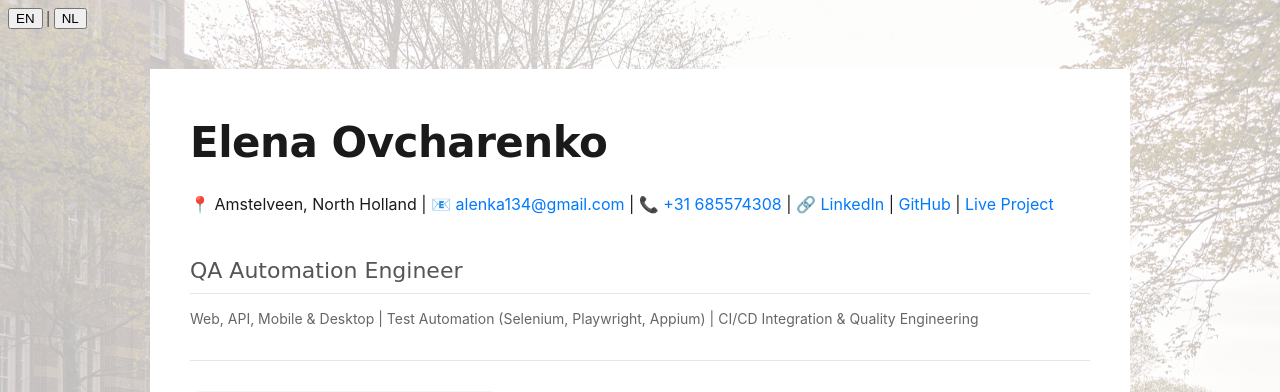
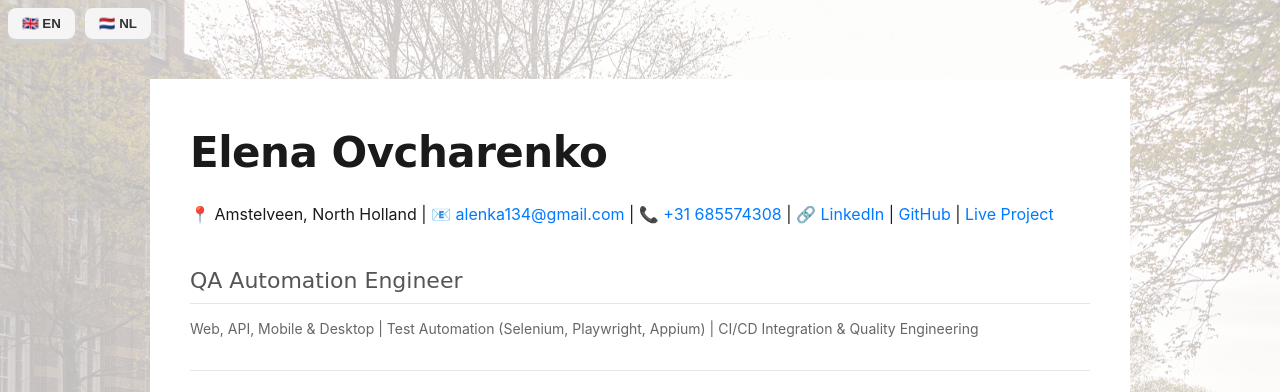
Before and after one commit to alenka134/my-first-blog, a Django app: page /cv/ in a window 1280 px wide. Shown: the top 392 px of the page. Run offline with Django 5.2, Linux system fonts and the light colour scheme.

Commit message:
Improve language switcher UI with 3D buttons and flags

```diff
--- a/blog/static/css/cv.css
+++ b/blog/static/css/cv.css
@@ -10,7 +10,52 @@
     color: #1a1a1a;
     line-height: 1.6;
 }
+/* =========================
+   EN-NL (modern 3D button with flags)
+========================= */
+.lang-switcher {
+  display: flex;
+  gap: 10px;
+}
 
+/* Base button */
+.lang-btn {
+  padding: 8px 14px;
+  border-radius: 8px;
+  border: none;
+  cursor: pointer;
+  font-weight: 600;
+  background: #f5f5f5;
+  color: #333;
+
+  /* 3D effect */
+  box-shadow: 0 4px 0 #d1d1d1;
+  transition: all 0.1s ease-in-out;
+}
+
+/* Hover effect */
+.lang-btn:hover {
+  background: #eaeaea;
+}
+
+/* Click effect (pressed) */
+.lang-btn:active {
+  transform: translateY(3px);
+  box-shadow: 0 1px 0 #d1d1d1;
+}
+
+/* Active language */
+.lang-btn.active {
+  background: #4a90e2;
+  color: white;
+  box-shadow: 0 4px 0 #2f6db0;
+}
+
+/* Active pressed */
+.lang-btn.active:active {
+  transform: translateY(3px);
+  box-shadow: 0 1px 0 #2f6db0;
+}
 /* =========================
    LAYOUT
 ========================= */
--- a/blog/templates/blog/base.html
+++ b/blog/templates/blog/base.html
@@ -19,22 +19,18 @@
 <header>
 
     <!-- Language switch -->
-    <form action="{% url 'set_language' %}" method="post" class="lang-switch">
-        {% csrf_token %}
-        <input name="next" type="hidden" value="{{ request.path }}">
+ <form class="lang-switcher" action="{% url 'set_language' %}" method="post">
+  {% csrf_token %}
+  <input name="next" type="hidden" value="{{ request.path }}">
 
-        <button type="submit" name="language" value="en"
-                class="{% if LANGUAGE_CODE == 'en' %}active{% endif %}">
-            EN
-        </button>
+  <button type="submit" name="language" value="en" class="lang-btn {% if LANGUAGE_CODE == 'en' %}active{% endif %}">
+    🇬🇧 EN
+  </button>
 
-        |
-
-        <button type="submit" name="language" value="nl"
-                class="{% if LANGUAGE_CODE == 'nl' %}active{% endif %}">
-            NL
-        </button>
-    </form>
+  <button type="submit" name="language" value="nl" class="lang-btn {% if LANGUAGE_CODE == 'nl' %}active{% endif %}">
+    🇳🇱 NL
+  </button>
+</form>
 
     {% block header %}
     <!-- Navigation -->
```
